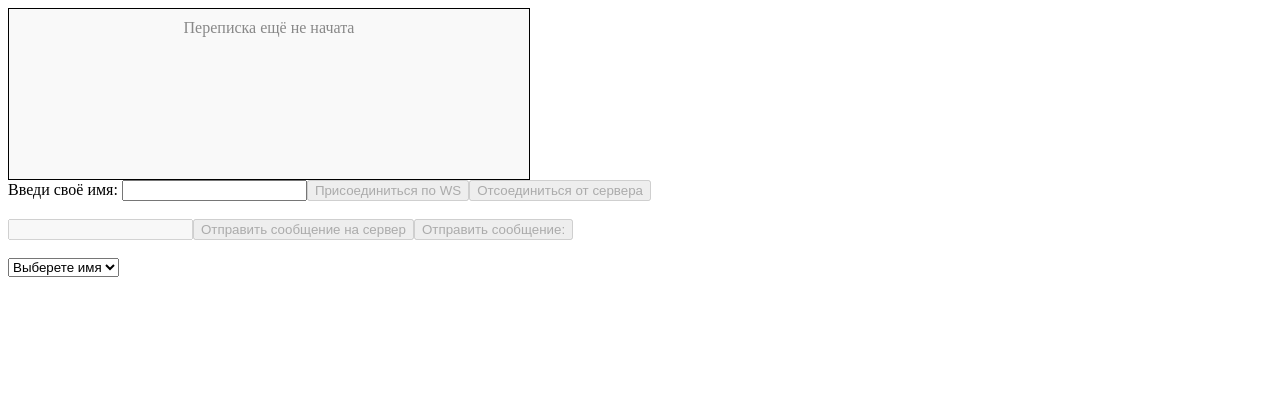
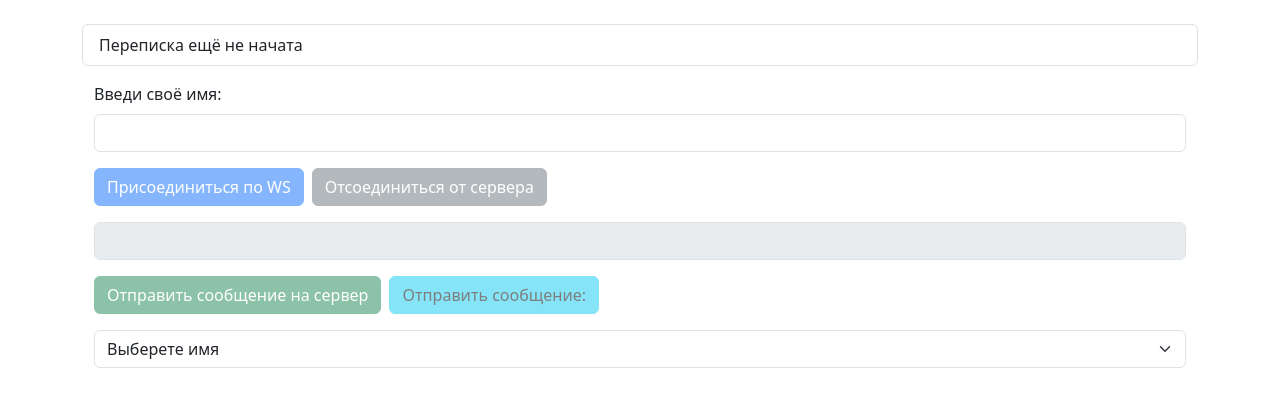
Before and after one commit to Alf51/MiniContactCenter-Client, a React (Create React App) app: page / in a window 1280 px wide. Shown: the top 406 px of the page. Built offline with nearby package versions, Linux system fonts and the light colour scheme.

Commit message:
Добавил Bootstrap

```diff
--- a/src/assets/css/SimpleForm.css
+++ /dev/null
@@ -1,34 +0,0 @@
-.chat-box {
-    width: 500px; /* Задаем ширину */
-    height: 150px; /* Задаем высоту */
-    border: 1px solid black; /* Рамка вокруг чата */
-    padding: 10px;
-    overflow-y: auto; /* Прокрутка для переполнения */
-    background-color: #f9f9f9; /* Фон чата */
-    display: flex;
-    flex-direction: column;
-    justify-content: flex-start;
-}
-
-.message-list {
-    list-style: none; /* Убираем маркеры списка */
-    margin: 0;
-    padding: 0;
-    width: 100%;
-}
-
-.message {
-    margin-bottom: 10px; /* Отступ между сообщениями */
-    padding: 5px;
-    border-radius: 5px;
-    background-color: #e0e0e0; /* Фон сообщения */
-}
-
-.no-messages {
-    text-align: center; /* Центрирование текста */
-    color: #888; /* Цвет текста */
-    flex-grow: 1;
-    display: flex;
-    align-items: center;
-    justify-content: center;
-}
--- a/src/components/Dropdown.tsx
+++ b/src/components/Dropdown.tsx
@@ -8,7 +8,7 @@ interface DropDownProps {
 
 export const Dropdown: React.FC<DropDownProps> = observer(({names, onSelected}) => {
     return (
-        <select defaultValue={''} onChange={event => onSelected(event.target.value)} >
+        <select className="form-select" defaultValue={''} onChange={event => onSelected(event.target.value)}>
             <option value={''} disabled>Выберете имя</option>
             {names.map(login => (
                 <option key={login}>{login}</option>
--- a/src/components/chat/SimpleForm.tsx
+++ b/src/components/chat/SimpleForm.tsx
@@ -1,5 +1,4 @@
 import {MyMessage} from "../../socketConnection";
-import "../../assets/css/SimpleForm.css";
 
 interface SimpleFormProps {
     messages: MyMessage[]
@@ -7,12 +6,14 @@ interface SimpleFormProps {
 
 export const SimpleForm = ({messages} : SimpleFormProps) => {
     return (
-        <div className={'chat-box'}>
-            <ul className={'message-list'}>
+        <div className="chat-box">
+            <ul className="list-group">
                 {messages.length === 0 ? (
-                    <li className={'no-messages'}>Переписка ещё не начата</li>
-                ) : (messages.map((value, index) =>
-                        <li className={'message-list'} key={index}><strong>{value.from}</strong>: {value.text} </li>)
+                    <li className="list-group-item">Переписка ещё не начата</li>
+                ) : (
+                    messages.map((value, index) => (
+                        <li className="list-group-item" key={index}><strong>{value.from}</strong>: {value.text}</li>
+                    ))
                 )}
             </ul>
         </div>
--- a/src/components/chat/WebChatPanel.tsx
+++ b/src/components/chat/WebChatPanel.tsx
@@ -8,7 +8,7 @@ export const WebChatPanel = observer (() => {
     const {messages} = MessageStore
 
     return (
-        <div>
+        <div className="container mt-4">
             <SimpleForm messages={messages}></SimpleForm>
             <WebSocketControlPanel buttonName={"Присоединиться по WS"}></WebSocketControlPanel>
         </div>
--- a/src/components/chat/WebSocketControlPanel.tsx
+++ b/src/components/chat/WebSocketControlPanel.tsx
@@ -61,26 +61,63 @@ export const WebSocketControlPanel = observer ((obj: { buttonName: string }) =>
     }
 
     return (
-        <div>
-            <label>Введи своё имя: </label>
-            <input disabled={isConnection} value={login} type={'text'} onChange={handleLogin}></input>
-            <button disabled={isConnection || login.trim().length === 0}
-                    onClick={handleConnect}>{obj.buttonName}</button>
-            <button disabled={!isConnection} onClick={() => disconnect()}>Отсоединиться от сервера</button>
+        <div className="container mt-3">
+            <div className="mb-3">
+                <label className="form-label">Введи своё имя:</label>
+                <input
+                    className="form-control"
+                    disabled={isConnection}
+                    value={login}
+                    type="text"
+                    onChange={handleLogin}
+                />
+            </div>
 
-            <br/>
-            <br/>
+            <div className="mb-3">
+                <button
+                    className={`btn btn-primary me-2 ${isConnection || login.trim().length === 0 ? 'opacity-50' : 'opacity-100'}`}
+                    disabled={isConnection || login.trim().length === 0}
+                    onClick={handleConnect}
+                >
+                    {obj.buttonName}
+                </button>
+                <button
+                    className={`btn btn-secondary ${!isConnection ? 'opacity-50' : 'opacity-100'}`}
+                    disabled={!isConnection}
+                    onClick={disconnect}
+                >
+                    Отсоединиться от сервера
+                </button>
+            </div>
 
-            <input disabled={!isConnection} value={inputMessage} type={'text'} onChange={handleInputText}></input>
-            <button disabled={!isConnection || !inputMessage.trim()} onClick={() => handleMessage(message)}>Отправить
-                сообщение на сервер
-            </button>
-            <button disabled={!isConnection || to.trim().length === 0 || !inputMessage.trim()}
-                    onClick={() => handleMessagePrivate(message)}>Отправить
-                сообщение: {to}</button>
-            <br/>
-            <br/>
-            <Dropdown onSelected={handleTo} names={getAllLoginsWithoutCurrentLogin()}></Dropdown>
+            <div className="mb-3">
+                <input
+                    className="form-control"
+                    disabled={!isConnection}
+                    value={inputMessage}
+                    type="text"
+                    onChange={handleInputText}
+                />
+            </div>
+
+            <div className="mb-3 d-flex flex-wrap">
+                <button
+                    className={`btn btn-success me-2 ${!isConnection || !inputMessage.trim() ? 'opacity-50' : 'opacity-100'}`}
+                    disabled={!isConnection || !inputMessage.trim()}
+                    onClick={() => handleMessage(message)}
+                >
+                    Отправить сообщение на сервер
+                </button>
+                <button
+                    className={`btn btn-info ${!isConnection || to.trim().length === 0 || !inputMessage.trim() ? 'opacity-50' : 'opacity-100'}`}
+                    disabled={!isConnection || to.trim().length === 0 || !inputMessage.trim()}
+                    onClick={() => handleMessagePrivate(message)}
+                >
+                    Отправить сообщение: {to}
+                </button>
+            </div>
+
+            <Dropdown onSelected={handleTo} names={getAllLoginsWithoutCurrentLogin()}/>
         </div>
     );
 })
--- a/src/index.tsx
+++ b/src/index.tsx
@@ -1,6 +1,8 @@
 import React from 'react';
 import ReactDOM from 'react-dom/client';
 import {WebChatPanel} from "./components/chat/WebChatPanel";
+import 'bootstrap/dist/css/bootstrap.min.css';
+
 
 const root = ReactDOM.createRoot(
   document.getElementById('root') as HTMLElement
--- a/tsconfig.json
+++ b/tsconfig.json
@@ -21,6 +21,9 @@
     "jsx": "react-jsx"
   },
   "include": [
-    "src"
+    "src/**/*",
+    "tests/**/*",
+    "src",
+    "global.d.ts"
   ]
 }
```
Also changed, not shown: package.json (+26 -8 lines), 1 other file (tests, documents, lock files or other folders).
